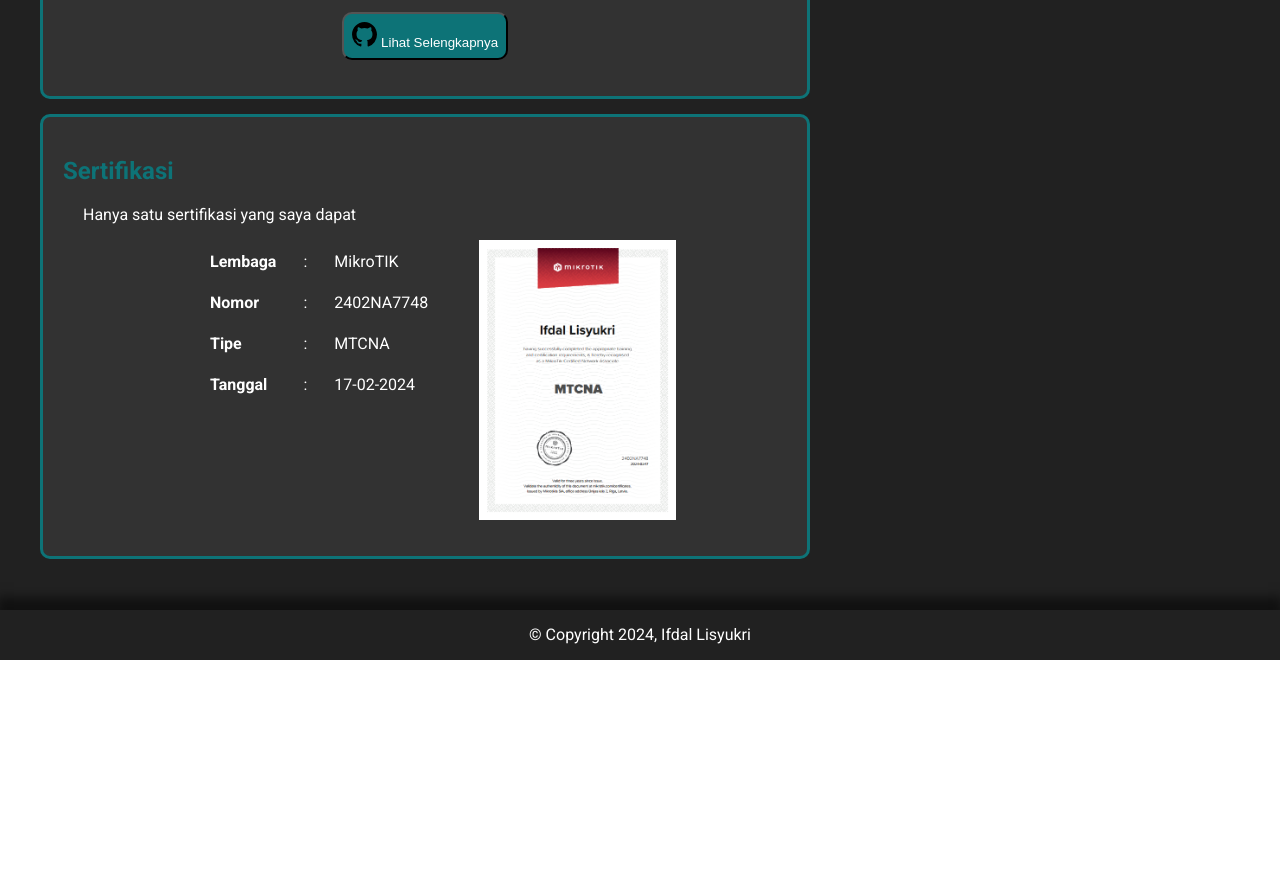
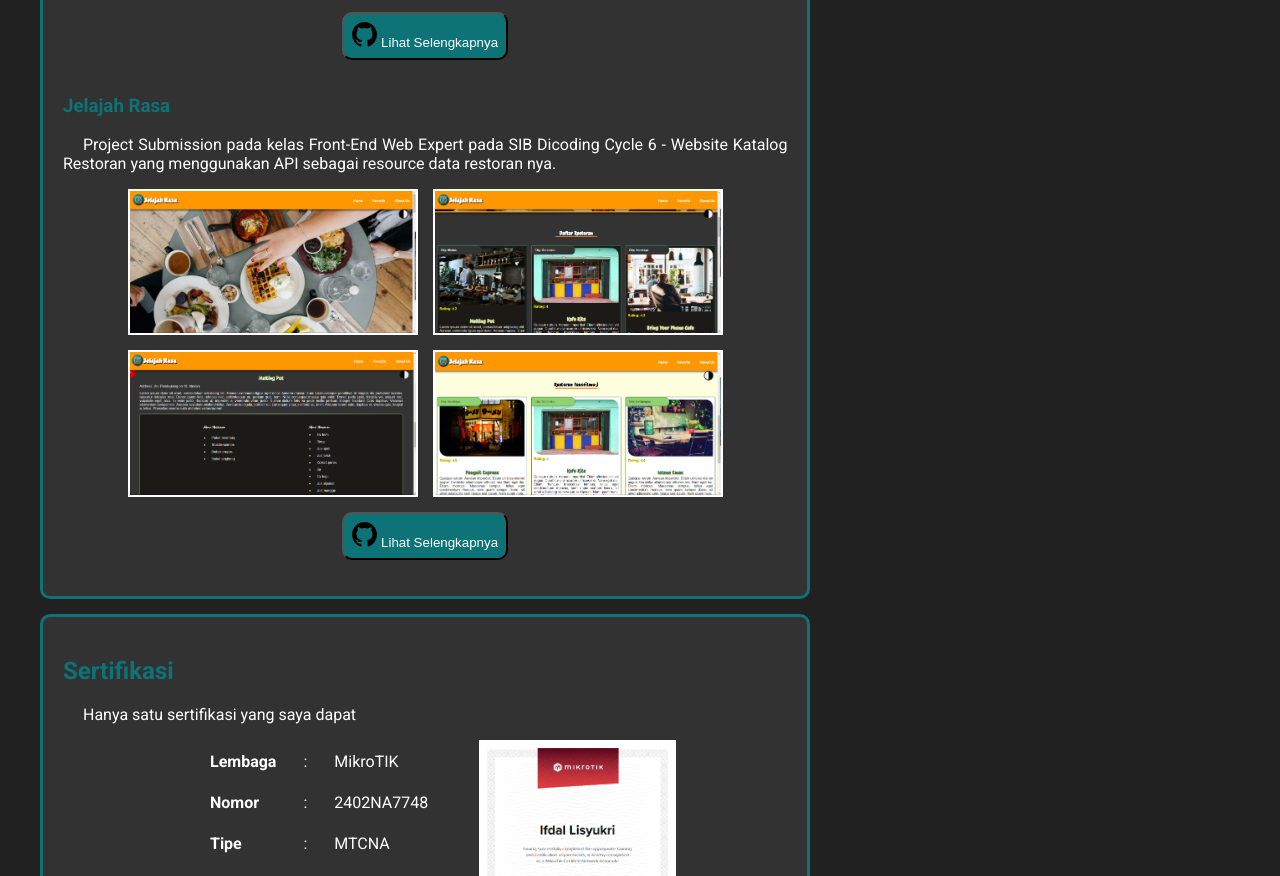
Before and after one commit to ifdall26/MyProjectPortfolio, a plain HTML site: page index.html in a window 1280 px wide. Shown: the part 4770-5646 px from the top of the page. Before the commit the page ends 5430 px from the top, so only its background shows below. Drawn offline with nearby package versions, Linux system fonts and the light colour scheme.

Commit message:
update portfolio project

```diff
--- a/index.html
+++ b/index.html
@@ -291,6 +291,56 @@
               </button>
             </figure>
           </section>
+          <section>
+            <h3>Jelajah Rasa</h3>
+            <p>
+              Project Submission pada kelas Front-End Web Expert pada SIB Dicoding Cycle 6 -  Website Katalog Restoran yang menggunakan API sebagai resource data restoran nya.
+            </p>
+            <figure>
+              <img
+                class="row"
+                style="width: 45%"
+                src="img/jr1.png"
+                alt="JelajahRasa"
+              />
+              <img
+                class="row"
+                style="width: 45%"
+                src="img/jr2.png"
+                alt="JelajahRasa"
+              />
+              <img
+                class="row"
+                style="width: 45%"
+                src="img/jr3.png"
+                alt="JelajahRasa"
+              />
+              <img
+                class="row"
+                style="width: 45%"
+                src="img/jr4.png"
+                alt="JelajahRasa"
+              />
+
+              <button class="gitlink">
+                <a href="https://github.com/ifdall26/Restaurant-Apps"
+                  ><svg
+                    xmlns="http://www.w3.org/2000/svg"
+                    viewBox="0 0 16 16"
+                    id="github"
+                    width="25px"
+                    height="25px"
+                  >
+                    <path
+                      d="M7.999 0C3.582 0 0 3.596 0 8.032a8.031 8.031 0 0 0 5.472 7.621c.4.074.546-.174.546-.387 0-.191-.007-.696-.011-1.366-2.225.485-2.695-1.077-2.695-1.077-.363-.928-.888-1.175-.888-1.175-.727-.498.054-.488.054-.488.803.057 1.225.828 1.225.828.714 1.227 1.873.873 2.329.667.072-.519.279-.873.508-1.074-1.776-.203-3.644-.892-3.644-3.969 0-.877.312-1.594.824-2.156-.083-.203-.357-1.02.078-2.125 0 0 .672-.216 2.2.823a7.633 7.633 0 0 1 2.003-.27 7.65 7.65 0 0 1 2.003.271c1.527-1.039 2.198-.823 2.198-.823.436 1.106.162 1.922.08 2.125.513.562.822 1.279.822 2.156 0 3.085-1.87 3.764-3.652 3.963.287.248.543.738.543 1.487 0 1.074-.01 1.94-.01 2.203 0 .215.144.465.55.386A8.032 8.032 0 0 0 16 8.032C16 3.596 12.418 0 7.999 0z"
+                    ></path>
+                  </svg>
+                  Lihat Selengkapnya
+                </a>
+              </button>
+            </figure>
+          </section>
+
         </article>
         <article id="sertf" class="sertf">
           <h2>Sertifikasi</h2>
```
Also changed, not shown: img/jr1.png (added), img/jr2.png (added), img/jr3.png (added), img/jr4.png (added).
